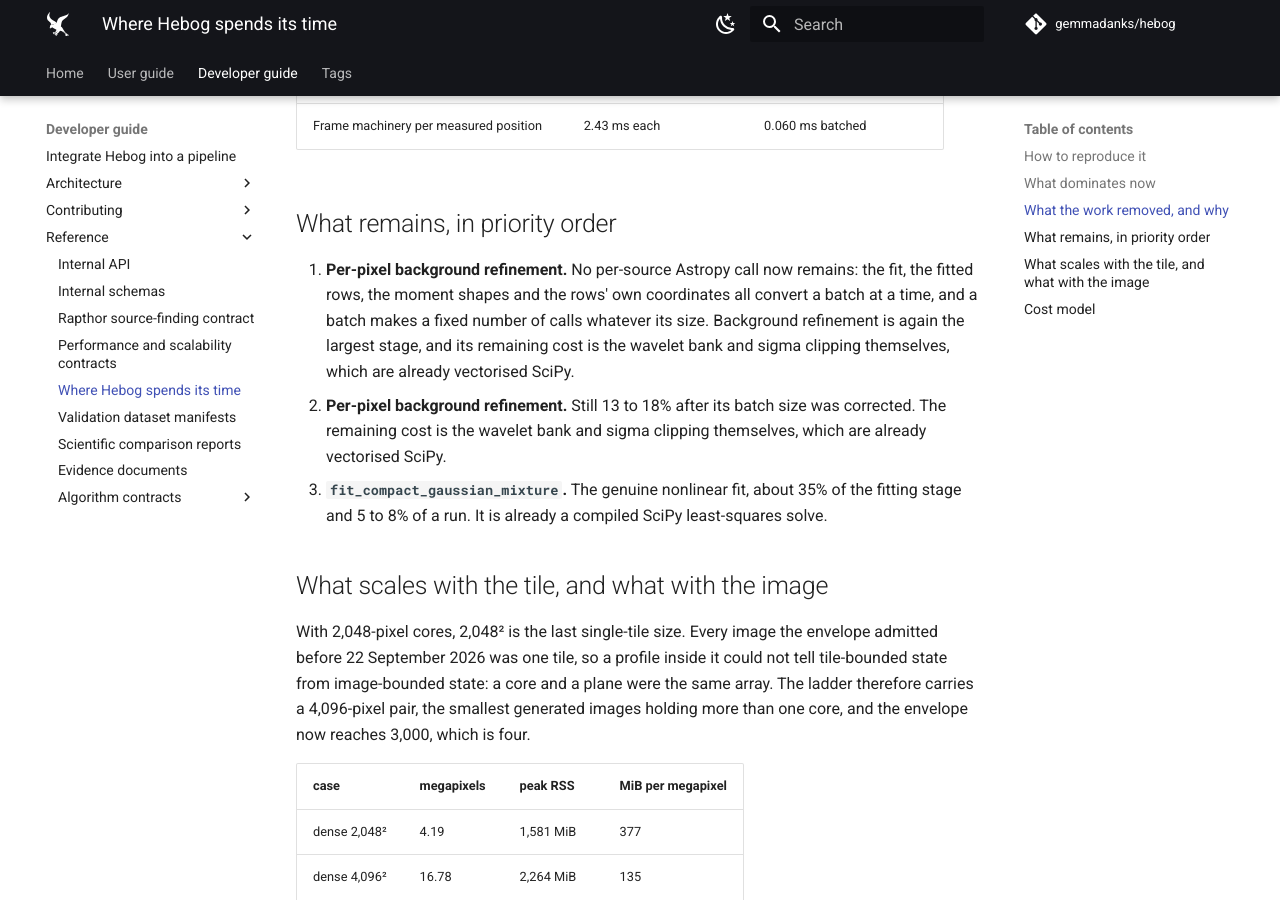
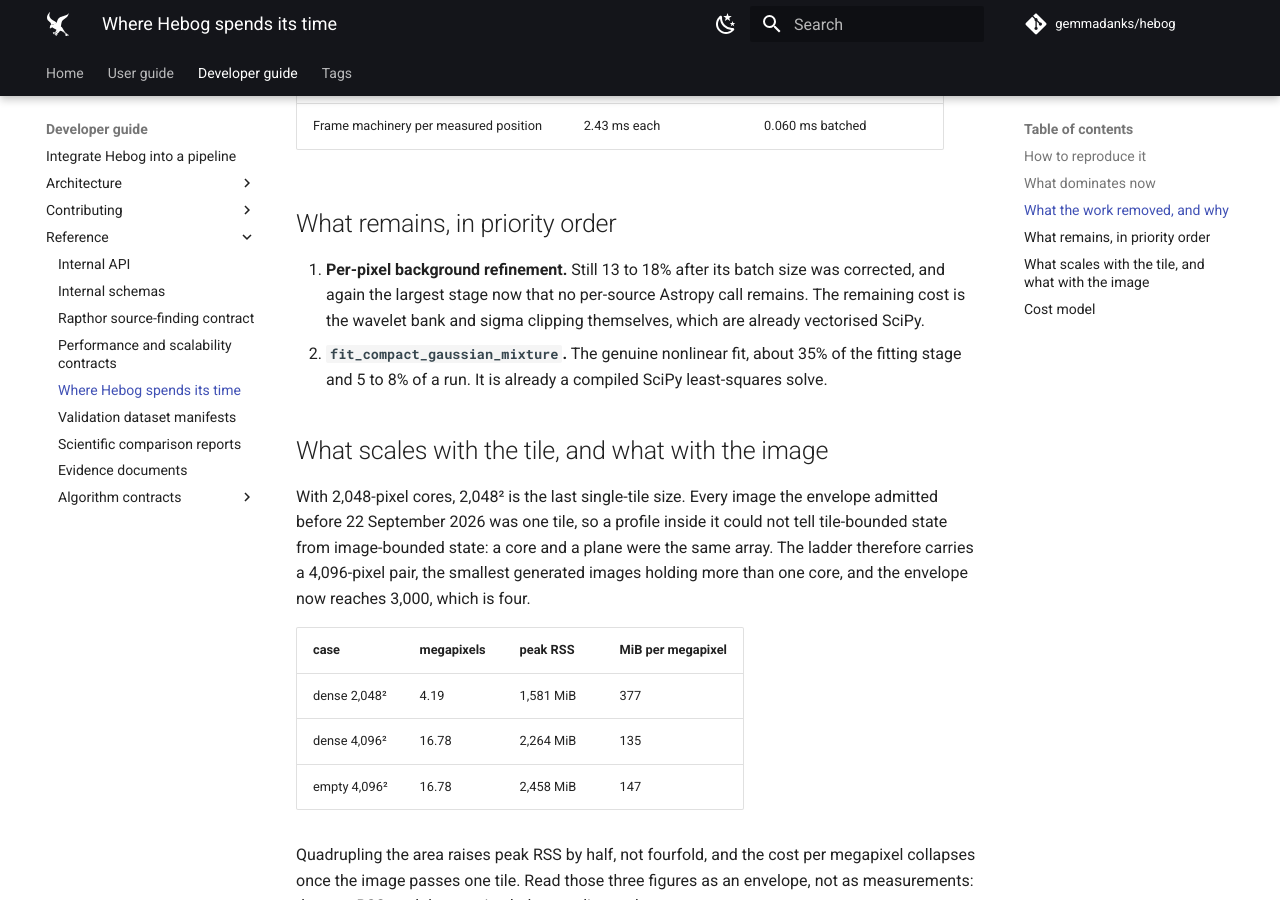
Before and after one commit to gemmadanks/hebog, an MkDocs documentation site: the page built from docs/reference/performance-profile.md, in a window 1280 px wide and 900 px high, scrolled down 2182 px. Built offline with MkDocs 1.6.1 and Material for MkDocs 9.7.7, drawn with Linux system fonts in a browser that asks for light colours; comment, search, counter and statistics services are not loaded.

Commit message:
docs: name the background refinement remainder once
The ranked remainder in the performance profile listed per-pixel background
refinement twice. The duplicate is an editing slip from 067bf6f: that commit
removed the last per-source Astropy call, which was item 1 ("The row's own
sky coordinate"), and retitled item 1 for the stage that inherited the top of
the list without deleting the background entry already sitting at item 2.

The two are merged into one entry keeping the measured 13 to 18%, which is
what the stage-share table above reports, and the remaining items keep their
order. No figure changes.

Co-Authored-By: Claude Opus 5 <noreply@anthropic.com>

```diff
--- a/docs/reference/performance-profile.md
+++ b/docs/reference/performance-profile.md
@@ -93,16 +93,11 @@ once per object multiplies it by the object count.
 
 ## What remains, in priority order
 
-1. **Per-pixel background refinement.** No per-source Astropy call now
-   remains: the fit, the fitted rows, the moment shapes and the rows' own
-   coordinates all convert a batch at a time, and a batch makes a fixed
-   number of calls whatever its size. Background refinement is again the
-   largest stage, and its remaining cost is the wavelet bank and sigma
+1. **Per-pixel background refinement.** Still 13 to 18% after its batch
+   size was corrected, and again the largest stage now that no per-source
+   Astropy call remains. The remaining cost is the wavelet bank and sigma
    clipping themselves, which are already vectorised SciPy.
-2. **Per-pixel background refinement.** Still 13 to 18% after its batch size
-   was corrected. The remaining cost is the wavelet bank and sigma clipping
-   themselves, which are already vectorised SciPy.
-3. **`fit_compact_gaussian_mixture`.** The genuine nonlinear fit, about 35%
+2. **`fit_compact_gaussian_mixture`.** The genuine nonlinear fit, about 35%
    of the fitting stage and 5 to 8% of a run. It is already a compiled SciPy
    least-squares solve.
 
```
